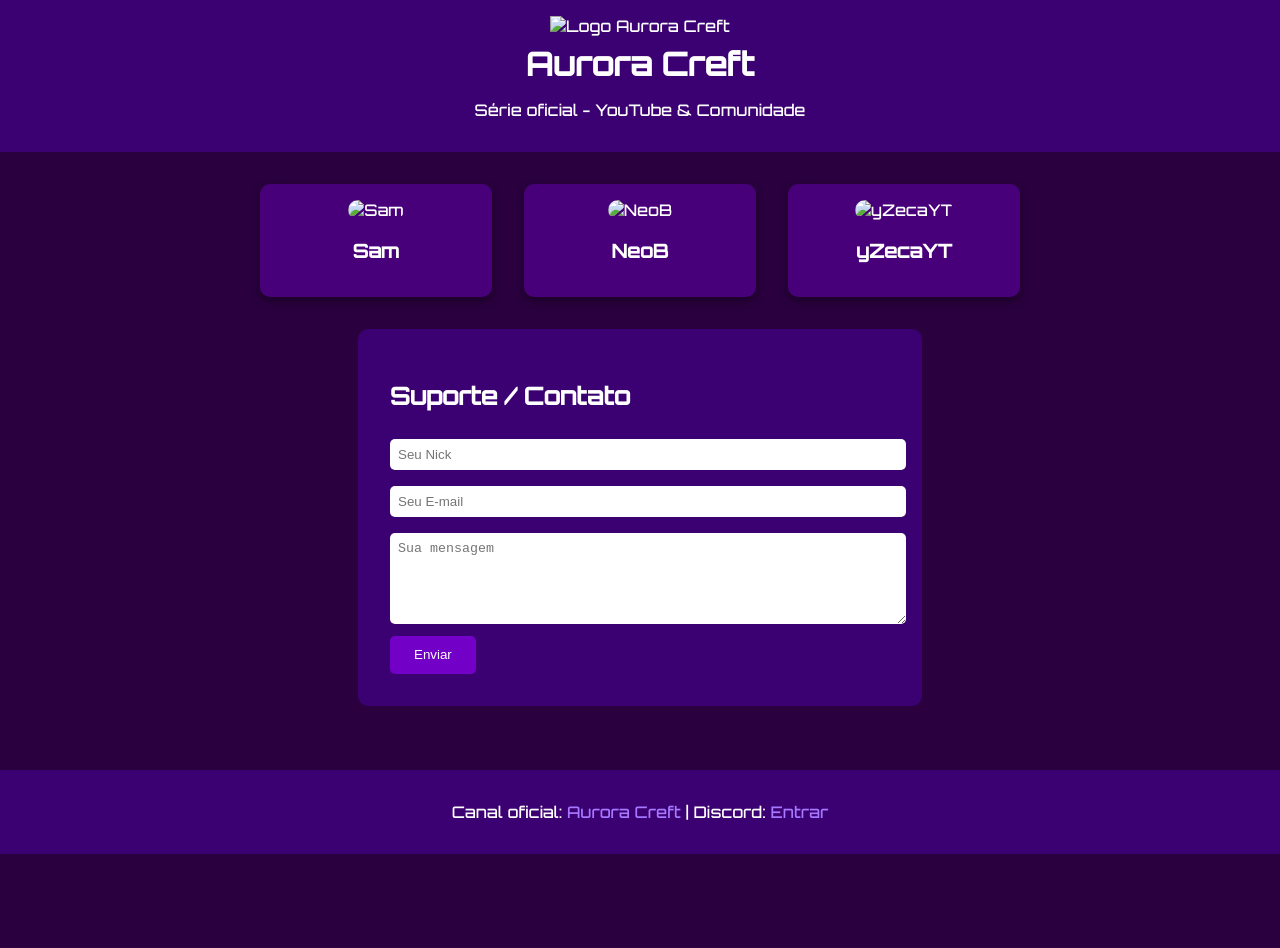
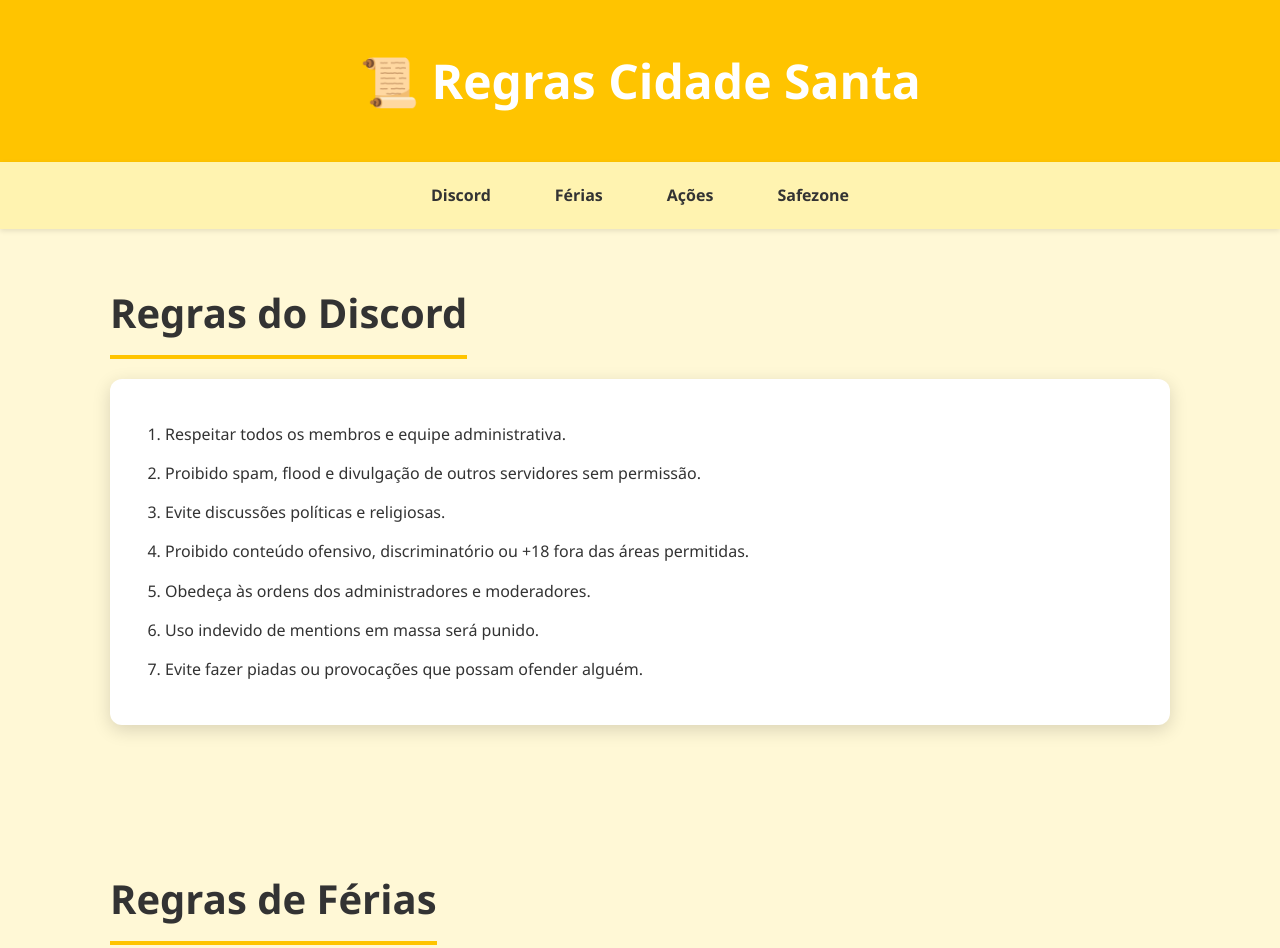
Before and after one commit to nuzx-cpu/Noise-Roleplay-, a plain HTML site: page index.html in a window 1280 px wide. Shown: the top 948 px of the page. Before the commit the page ends 854 px from the top, so only its background shows below. Drawn offline with Linux system fonts and the light colour scheme.

Commit message:
Update index.html

```diff
--- a/index.html
+++ b/index.html
@@ -1,128 +1,168 @@
-<!DOCTYPE html><html lang="pt-BR">
+<!DOCTYPE html>
+<html lang="pt-br">
 <head>
   <meta charset="UTF-8">
   <meta name="viewport" content="width=device-width, initial-scale=1.0">
-  <title>Aurora Creft</title>
-  <link href="https://fonts.googleapis.com/css2?family=Orbitron:wght@500&display=swap" rel="stylesheet">
+  <title>Regras - Cidade Santa</title>
   <style>
+    :root {
+      --amarelo-escuro: #ffc400;
+      --amarelo-claro: #fff3b0;
+      --amarelo-pastel: #fff8d6;
+      --cinza: #333;
+      --branco: #fff;
+    }
+    * {
+      margin: 0;
+      padding: 0;
+      box-sizing: border-box;
+    }
     body {
-      margin: 0;
-      font-family: 'Orbitron', sans-serif;
-      background: #2a003f;
-      color: white;
+      font-family: 'Segoe UI', sans-serif;
+      background-color: var(--amarelo-pastel);
+      color: var(--cinza);
+      line-height: 1.7;
     }
     header {
-      background-color: #3b0072;
-      padding: 1rem;
+      background-color: var(--amarelo-escuro);
+      color: var(--branco);
       text-align: center;
+      padding: 40px 20px;
+      box-shadow: 0 2px 8px rgba(0,0,0,0.2);
     }
-    header img {
-      max-height: 100px;
+    header h1 {
+      font-size: 3em;
     }
-    h1 {
-      margin: 0.5rem 0;
-    }
-    .container {
-      padding: 2rem;
-    }
-    .personagens {
+    nav {
+      background-color: var(--amarelo-claro);
       display: flex;
-      gap: 2rem;
       justify-content: center;
       flex-wrap: wrap;
-      margin-bottom: 2rem;
+      padding: 12px;
+      position: sticky;
+      top: 0;
+      z-index: 100;
+      box-shadow: 0 2px 5px rgba(0,0,0,0.1);
+    }
+    nav a {
+      color: var(--cinza);
+      text-decoration: none;
+      margin: 0 18px;
+      font-weight: bold;
+      padding: 8px 14px;
+      border-radius: 6px;
+      transition: 0.3s;
+    }
+    nav a:hover {
+      background-color: var(--amarelo-escuro);
+      color: var(--branco);
+    }
+    section {
+      padding: 50px 20px;
+      max-width: 1100px;
+      margin: auto;
+    }
+    section h2 {
+      font-size: 2.5em;
+      margin-bottom: 20px;
+      color: var(--cinza);
+      border-bottom: 4px solid var(--amarelo-escuro);
+      display: inline-block;
+      padding-bottom: 8px;
     }
     .card {
-      background-color: #48007a;
-      border-radius: 10px;
-      padding: 1rem;
-      width: 200px;
-      text-align: center;
-      box-shadow: 0 4px 10px rgba(0,0,0,0.4);
-      transition: transform 0.2s;
+      background-color: var(--branco);
+      padding: 30px;
+      border-radius: 12px;
+      box-shadow: 0 5px 18px rgba(0,0,0,0.15);
+      margin-bottom: 40px;
     }
-    .card:hover {
-      transform: scale(1.05);
+    ol {
+      margin-left: 25px;
+      margin-top: 12px;
     }
-    .card img {
-      width: 100%;
-      border-radius: 10px;
-    }
-    .card a {
-      text-decoration: none;
-      color: white;
-    }
-    .formulario {
-      background-color: #3b0072;
-      padding: 2rem;
-      border-radius: 10px;
-      max-width: 500px;
-      margin: auto;
-    }
-    .formulario input, .formulario textarea {
-      width: 100%;
-      padding: 0.5rem;
-      margin: 0.5rem 0;
-      border-radius: 5px;
-      border: none;
-    }
-    .formulario button {
-      background-color: #7200c7;
-      color: white;
-      padding: 0.7rem 1.5rem;
-      border: none;
-      border-radius: 5px;
-      cursor: pointer;
+    ol li {
+      margin-bottom: 12px;
     }
     footer {
+      background-color: var(--amarelo-escuro);
+      color: var(--branco);
       text-align: center;
-      padding: 1rem;
-      background-color: #3b0072;
-      margin-top: 2rem;
-    }
-    footer a {
-      color: #a678ff;
-      text-decoration: none;
+      padding: 20px;
+      margin-top: 50px;
     }
   </style>
 </head>
 <body>
-  <header>
-    <img src="img/logo.png" alt="Logo Aurora Creft">
-    <h1>Aurora Creft</h1>
-    <p>Série oficial - YouTube & Comunidade</p>
-  </header>  <div class="container">
-    <section class="personagens">
-      <div class="card">
-        <a href="https://youtube.com/@sam-f4h1m" target="_blank">
-          <img src="img/sam.jpg" alt="Sam">
-          <h3>Sam</h3>
-        </a>
-      </div>
-      <div class="card">
-        <a href="https://youtube.com/@NeoBYT2" target="_blank">
-          <img src="img/neob.png" alt="NeoB">
-          <h3>NeoB</h3>
-        </a>
-      </div>
-      <div class="card">
-        <a href="https://youtube.com/@aurora_creft" target="_blank">
-          <img src="img/yzecayt.png" alt="yZecaYT">
-          <h3>yZecaYT</h3>
-        </a>
-      </div>
-    </section><section class="formulario">
-  <h2>Suporte / Contato</h2>
-  <form>
-    <input type="text" placeholder="Seu Nick" required>
-    <input type="email" placeholder="Seu E-mail" required>
-    <textarea placeholder="Sua mensagem" rows="5" required></textarea>
-    <button type="submit">Enviar</button>
-  </form>
+
+<header>
+  <h1>📜 Regras Cidade Santa</h1>
+</header>
+
+<nav>
+  <a href="#discord">Discord</a>
+  <a href="#ferias">Férias</a>
+  <a href="#acao">Ações</a>
+  <a href="#safe">Safezone</a>
+</nav>
+
+<section id="discord">
+  <h2>Regras do Discord</h2>
+  <div class="card">
+    <ol>
+      <li>Respeitar todos os membros e equipe administrativa.</li>
+      <li>Proibido spam, flood e divulgação de outros servidores sem permissão.</li>
+      <li>Evite discussões políticas e religiosas.</li>
+      <li>Proibido conteúdo ofensivo, discriminatório ou +18 fora das áreas permitidas.</li>
+      <li>Obedeça às ordens dos administradores e moderadores.</li>
+      <li>Uso indevido de mentions em massa será punido.</li>
+      <li>Evite fazer piadas ou provocações que possam ofender alguém.</li>
+    </ol>
+  </div>
 </section>
 
-  </div>  <footer>
-    <p>Canal oficial: <a href="https://youtube.com/@aurora_creft" target="_blank">Aurora Creft</a> | Discord: <a href="https://discord.gg/uZ8Jft6B" target="_blank">Entrar</a></p>
-  </footer>
+<section id="ferias">
+  <h2>Regras de Férias</h2>
+  <div class="card">
+    <ol>
+      <li>Para entrar de férias, avise a administração com antecedência.</li>
+      <li>Máximo de 15 dias de férias consecutivos por jogador.</li>
+      <li>Durante as férias, cargos VIP e lideranças podem ser temporariamente repassados.</li>
+      <li>O jogador deve retornar na data combinada ou poderá perder cargos ou benefícios.</li>
+      <li>VIP não é pausado durante as férias.</li>
+    </ol>
+  </div>
+</section>
+
+<section id="acao">
+  <h2>Regras de Ações</h2>
+  <div class="card">
+    <ol>
+      <li>Todas as ações devem ter motivo válido e respeitar o Roleplay.</li>
+      <li>DM (Deathmatch) ou DB (Drive-by) sem motivo serão punidos.</li>
+      <li>Sequestros devem ser autorizados e registrados no Discord.</li>
+      <li>Não iniciar tiroteios em áreas públicas movimentadas sem justificativa no RP.</li>
+      <li>Ações contra bases e organizações precisam de autorização da staff.</li>
+    </ol>
+  </div>
+</section>
+
+<section id="safe">
+  <h2>Regras de Safezone</h2>
+  <div class="card">
+    <ol>
+      <li>Proibido iniciar confrontos ou conflitos armados em áreas safe.</li>
+      <li>Sem sequestros ou mortes dentro de Safezones.</li>
+      <li>Áreas safe incluem HQs, hospitais, delegacias e praças públicas.</li>
+      <li>Respeite o uso da safezone para roleplay passivo e interações sociais.</li>
+      <li>Atos de provocação excessiva em safe podem ser punidos.</li>
+    </ol>
+  </div>
+</section>
+
+<footer>
+  <p>&copy; 2025 Cidade Santa — Todos os direitos reservados.</p>
+</footer>
+
 </body>
 </html>
```
